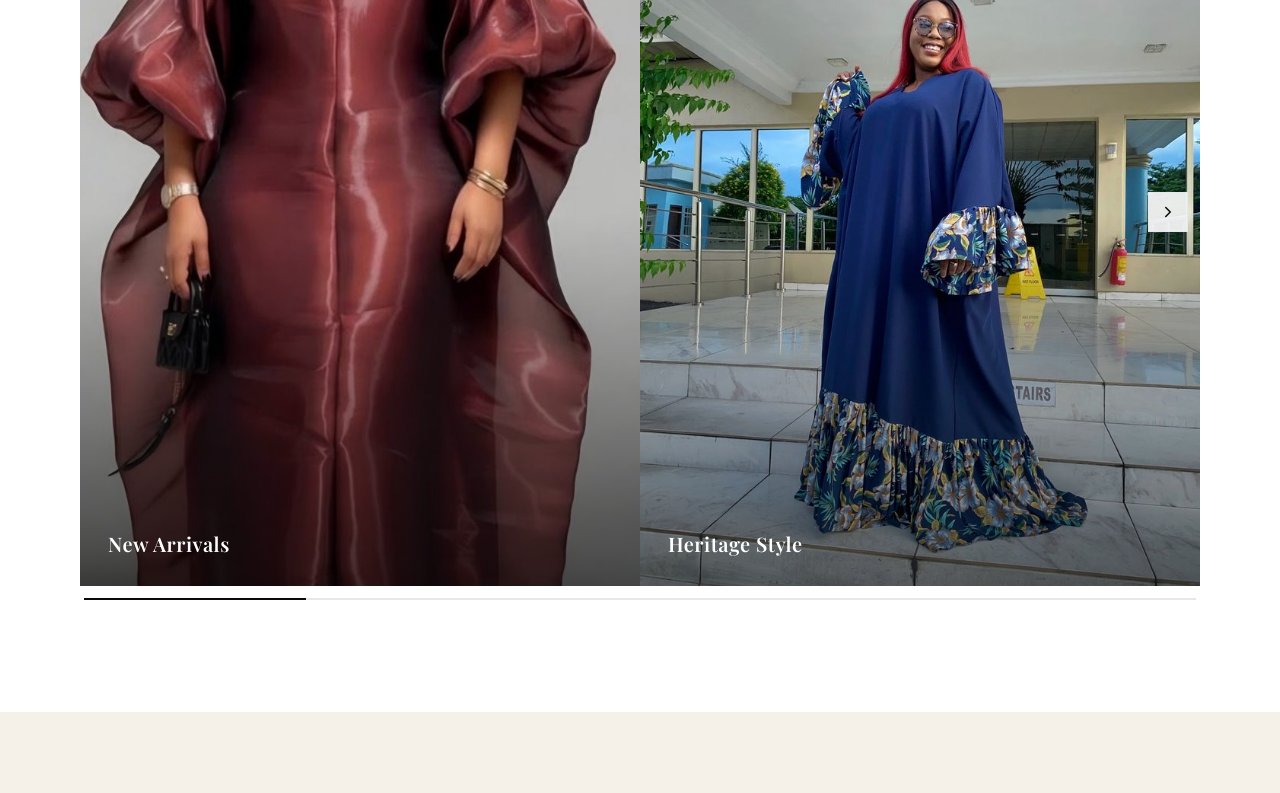
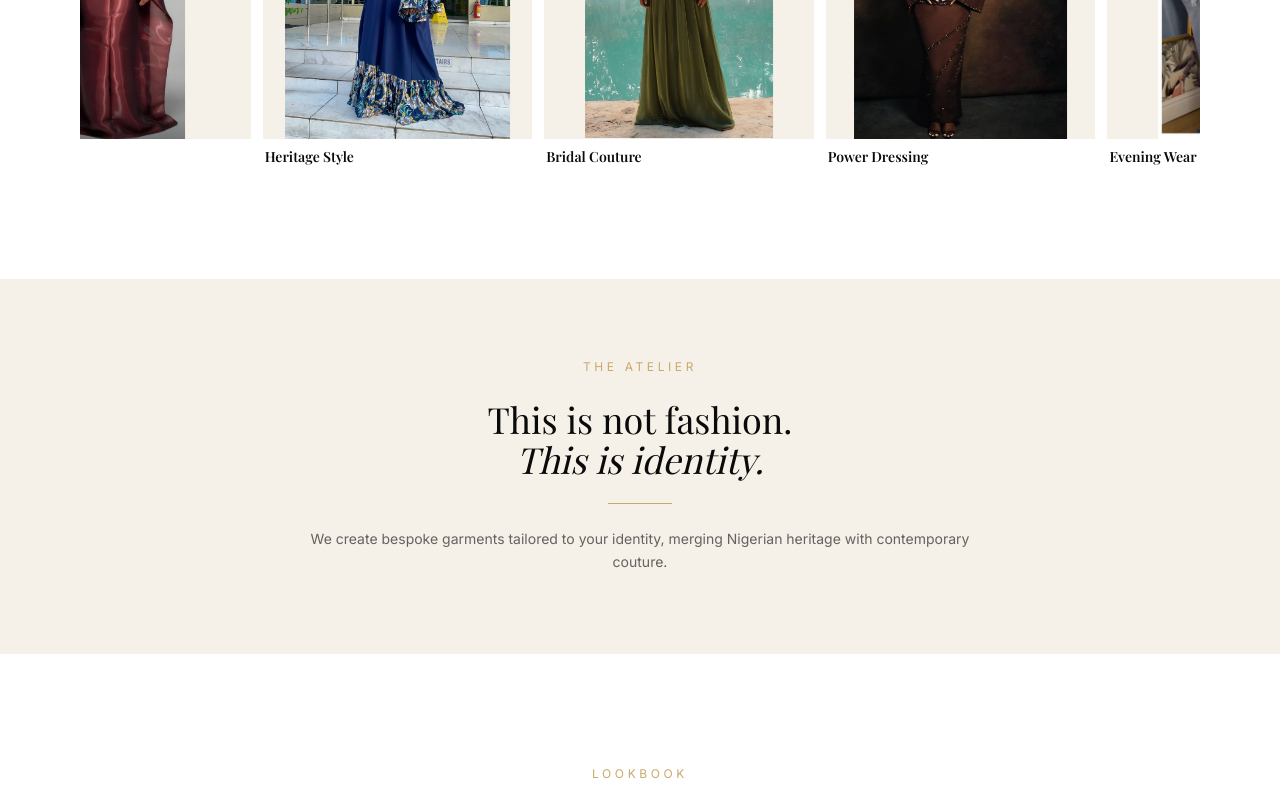
Before and after one commit to mederhoo-script/MRM, a Next.js app: page / in a window 1280 px wide. Shown: the part 1209-2002 px from the top of the page. Built offline with nearby package versions, Linux system fonts and the light colour scheme; a web font is replaced by a local one.

Commit message:
Trending carousel: continuous auto-scroll, 2.5 mobile cards, full-image display
Co-authored-by: mederhoo-script <133251935+mederhoo-script@users.noreply.github.com>

```diff
--- a/components/TrendingCarousel.tsx
+++ b/components/TrendingCarousel.tsx
@@ -1,19 +1,19 @@
 'use client';
 
 /**
- * TrendingCarousel — Aurore-style editorial banner slider (Smileyque2 section 3).
+ * TrendingCarousel — Continuous auto-scrolling card strip.
  *
  * Layout:
- *   Mobile  : 1 banner visible, full-width
- *   Desktop : 2 banners visible side-by-side (50% each)
+ *   Mobile  : ~2.5 cards visible (each card = 40vw)
+ *   Desktop : ~4.5 cards visible (each card = 22vw)
  *
- * Interaction:
- *   • Touch swipe (live-drag follow, snap on release)
- *   • Prev / Next arrow buttons (desktop, shown only when applicable)
- *   • Thin progress scrollbar beneath the track
+ * Motion:
+ *   Pure CSS translateX animation — seamless infinite loop via duplicated items.
+ *   Pauses on hover (desktop) / touch (mobile).
+ *   Images use object-contain so the full photo is always visible.
  */
 
-import { useState, useEffect, useRef, useCallback } from 'react';
+import { useRef } from 'react';
 import Image from 'next/image';
 import Link from 'next/link';
 
@@ -78,157 +78,75 @@ const BANNERS: Banner[] = [
   },
 ];
 
-const VISIBLE_DESKTOP = 2;
-const SWIPE_THRESHOLD = 40;
-const TOTAL = BANNERS.length;
+// Duplicate items so the CSS -50% translateX loop is seamless
+const LOOP_BANNERS = [...BANNERS, ...BANNERS];
 
 export default function TrendingCarousel() {
-  const [offset, setOffset] = useState(0);
-  const [dragDelta, setDragDelta] = useState(0);
-  const [isMobile, setIsMobile] = useState(false);
+  const trackRef = useRef<HTMLDivElement>(null);
 
-  const isDragging = useRef(false);
-  const touchStartX = useRef(0);
-  const containerRef = useRef<HTMLDivElement>(null);
-
-  useEffect(() => {
-    const update = () => setIsMobile(window.innerWidth < 768);
-    update();
-    window.addEventListener('resize', update);
-    return () => window.removeEventListener('resize', update);
-  }, []);
-
-  // How many items are visible at once
-  const visibleCount = isMobile ? 1 : VISIBLE_DESKTOP;
-  const maxOffset = TOTAL - visibleCount;
-
-  // When mobile/desktop switches, clamp current offset so it stays valid
-  useEffect(() => {
-    setOffset(o => Math.min(o, maxOffset));
-  }, [maxOffset]);
-
-  const clamp = useCallback(
-    (v: number) => Math.max(0, Math.min(maxOffset, v)),
-    [maxOffset],
-  );
-
-  const go = useCallback(
-    (dir: 1 | -1) => {
-      setOffset(o => clamp(o + dir));
-      setDragDelta(0);
-    },
-    [clamp],
-  );
-
-  const onTouchStart = (e: React.TouchEvent) => {
-    touchStartX.current = e.touches[0].clientX;
-    isDragging.current = true;
+  // Pause animation on touch start, resume on touch end
+  const pauseAnim = () => {
+    if (trackRef.current) trackRef.current.style.animationPlayState = 'paused';
+  };
+  const resumeAnim = () => {
+    if (trackRef.current) trackRef.current.style.animationPlayState = 'running';
   };
 
-  const onTouchMove = (e: React.TouchEvent) => {
-    if (!isDragging.current) return;
-    const dx = e.touches[0].clientX - touchStartX.current;
-    setDragDelta(dx);
-  };
-
-  const onTouchEnd = (e: React.TouchEvent) => {
-    isDragging.current = false;
-    if (!e.changedTouches.length) return;
-    const dx = e.changedTouches[0].clientX - touchStartX.current;
-    if (Math.abs(dx) > SWIPE_THRESHOLD) {
-      go(dx < 0 ? 1 : -1);
-    } else {
-      setDragDelta(0);
-    }
-  };
-
-  const slideWidthPct = 100 / visibleCount;
-  const translateX = `calc(${-offset * slideWidthPct}% + ${dragDelta}px)`;
-
-  const progressWidth = ((offset + visibleCount) / TOTAL) * 100;
-
   return (
-    <div>
-      {/* Track */}
+    /*
+     * Outer wrapper clips the overflowing track.
+     * Touch handlers pause/resume the CSS animation on mobile.
+     */
     <div
-        ref={containerRef}
-        className="relative overflow-hidden"
-        style={{ touchAction: 'pan-y' }}
-        onTouchStart={onTouchStart}
-        onTouchMove={onTouchMove}
-        onTouchEnd={onTouchEnd}
+      className="overflow-hidden"
+      onTouchStart={pauseAnim}
+      onTouchEnd={resumeAnim}
     >
+      {/*
+       * Track: flex row of 20 items (10 + 10 duplicated).
+       * animate-trending-scroll slides it left by -50% continuously.
+       * Hovering pauses the animation so users can inspect a card.
+       */}
       <div
-          className="flex"
-          style={{
-            transform: `translateX(${translateX})`,
-            transition: isDragging.current
-              ? 'none'
-              : 'transform 500ms cubic-bezier(0.25, 0.46, 0.45, 0.94)',
-          }}
+        ref={trackRef}
+        className="flex animate-trending-scroll hover:[animation-play-state:paused]"
       >
-          {BANNERS.map((b, i) => (
+        {LOOP_BANNERS.map((b, i) => (
           <Link
             key={i}
             href={b.href}
-              className="flex-shrink-0 relative overflow-hidden group block"
-              style={{ width: `${slideWidthPct}%` }}
+            /*
+             * Card width:
+             *   40vw mobile  → 100 / 40 = 2.5 cards visible
+             *   22vw desktop → 100 / 22 ≈ 4.5 cards visible
+             * px-1.5 gives a small gap between cards.
+             */
+            className="flex-shrink-0 w-[40vw] md:w-[22vw] px-1.5 block group"
             draggable={false}
           >
-              <div className="aspect-[3/4] relative overflow-hidden">
+            {/* Fixed-height card so all cards are the same size */}
+            <div className="h-[220px] md:h-[300px] relative overflow-hidden bg-beige">
               <Image
                 src={b.image}
                 alt={b.label}
                 fill
-                  className="object-cover transition-transform duration-700 group-hover:scale-105"
-                  sizes="(max-width: 768px) 100vw, 50vw"
-                  loading={i < 2 ? 'eager' : 'lazy'}
+                /*
+                 * object-contain ensures the entire image is always visible,
+                 * regardless of the image's own aspect ratio.
+                 * The beige background fills any letterbox space.
+                 */
+                className="object-contain"
+                sizes="(max-width: 768px) 40vw, 22vw"
+                loading={i < 5 ? 'eager' : 'lazy'}
                 draggable={false}
               />
             </div>
-              {/* Label overlay */}
-              <div className="absolute inset-0 bg-gradient-to-t from-black/60 via-transparent to-transparent flex items-end p-5 md:p-7">
-                <p className="font-playfair text-xl font-semibold text-white tracking-wide">
+            {/* Label below card */}
+            <p className="font-playfair text-sm font-semibold text-brand-black mt-2 truncate px-0.5">
               {b.label}
             </p>
-              </div>
           </Link>
         ))}
-        </div>
-
-        {/* Prev arrow */}
-        {offset > 0 && (
-          <button
-            onClick={() => go(-1)}
-            aria-label="Previous"
-            className="absolute left-3 top-1/2 -translate-y-1/2 z-10 w-10 h-10 hidden md:flex items-center justify-center bg-white/90 border border-gray-200 hover:bg-gold hover:text-white hover:border-gold transition-all duration-200"
-          >
-            <svg width="18" height="18" viewBox="0 0 24 24" fill="none" stroke="currentColor" strokeWidth="2" strokeLinecap="round" strokeLinejoin="round">
-              <polyline points="15 18 9 12 15 6" />
-            </svg>
-          </button>
-        )}
-
-        {/* Next arrow */}
-        {offset < maxOffset && (
-          <button
-            onClick={() => go(1)}
-            aria-label="Next"
-            className="absolute right-3 top-1/2 -translate-y-1/2 z-10 w-10 h-10 hidden md:flex items-center justify-center bg-white/90 border border-gray-200 hover:bg-gold hover:text-white hover:border-gold transition-all duration-200"
-          >
-            <svg width="18" height="18" viewBox="0 0 24 24" fill="none" stroke="currentColor" strokeWidth="2" strokeLinecap="round" strokeLinejoin="round">
-              <polyline points="9 18 15 12 9 6" />
-            </svg>
-          </button>
-        )}
-      </div>
-
-      {/* Thin progress scrollbar (Aurore style) */}
-      <div className="h-[2px] bg-gray-200 mt-3 mx-1 relative">
-        <div
-          className="absolute top-0 left-0 h-full bg-brand-black transition-all duration-300"
-          style={{ width: `${Math.min(progressWidth, 100)}%` }}
-        />
       </div>
     </div>
   );
--- a/tailwind.config.ts
+++ b/tailwind.config.ts
@@ -26,6 +26,7 @@ const config: Config = {
         'slow-zoom': 'slowZoom 8s ease-out forwards',
         'hero-fade-up': 'heroFadeUp 0.6s ease-out both',
         'marquee': 'marquee 25s linear infinite',
+        'trending-scroll': 'marquee 35s linear infinite',
       },
       keyframes: {
         fadeIn: {
```
Lines whose indentation alone changed are shown as unchanged.
